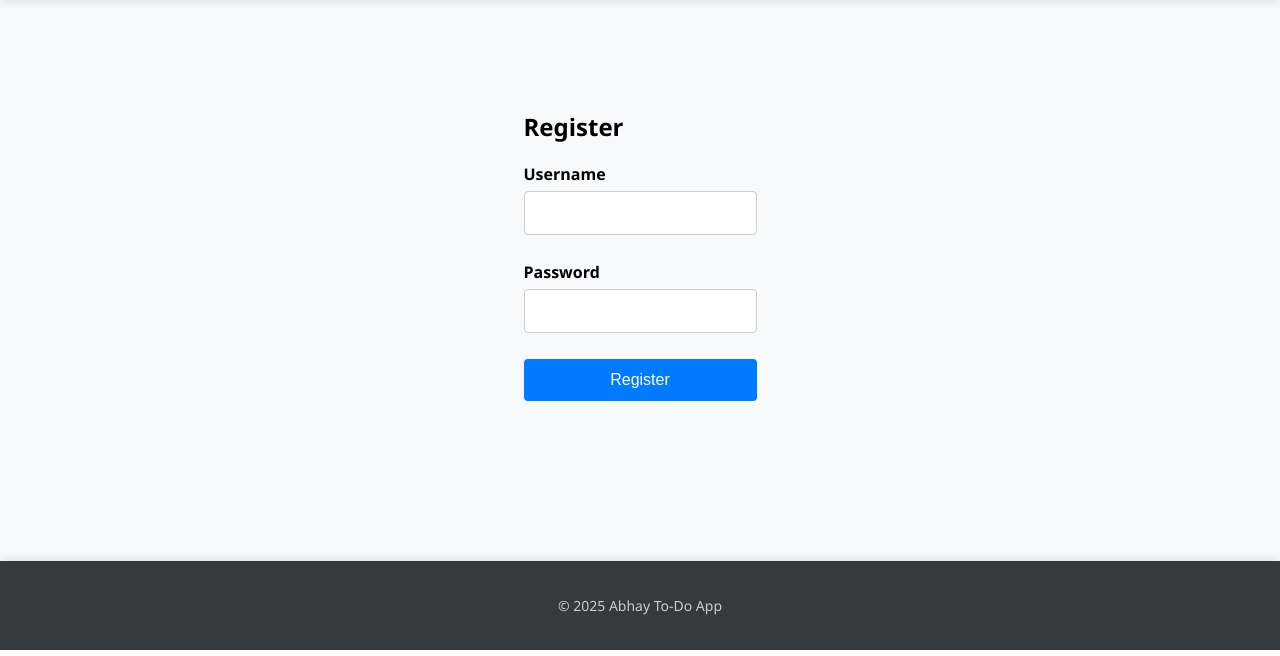
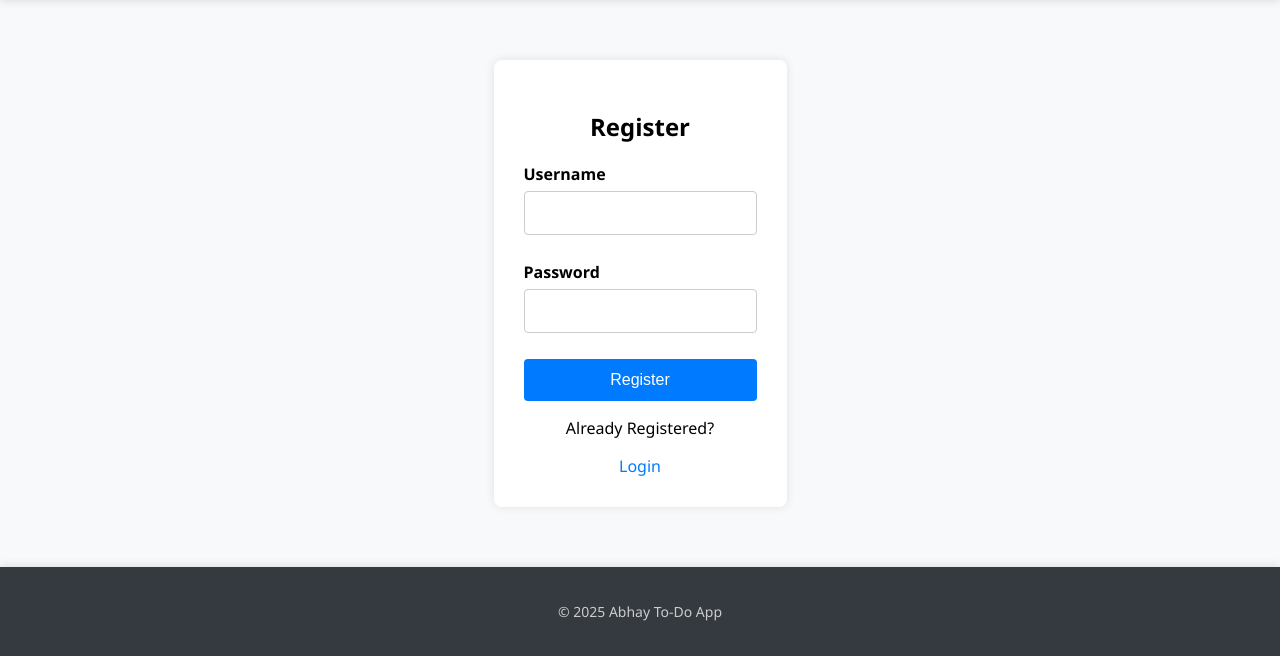
Before and after one commit to Abhay152002/To-Do-, a Flask app: page /register in a window 1280 px wide. Shown: the part 150-806 px from the top of the page. Run offline with Flask 3, Linux system fonts and the light colour scheme.

Commit message:
update feature

```diff
--- a/app/templates/register.html
+++ b/app/templates/register.html
@@ -1,4 +1,5 @@
 {% extends "base.html" %} {% block content %}
+<div class="login-box">
 <h2>Register</h2>
 <form method="POST">
   <div class="form-group">
@@ -11,4 +12,9 @@
   </div>
   <button type="submit" class="btn">Register</button>
 </form>
+<div style="text-align: center; margin-top: 16px">
+    <p>Already Registered?</p>
+    <a href="{{ url_for('auth.login') }}" class="btnreg">Login</a>
+  </div>
+</div>
 {% endblock %}
```
Also changed, not shown: instance/todo.db.
